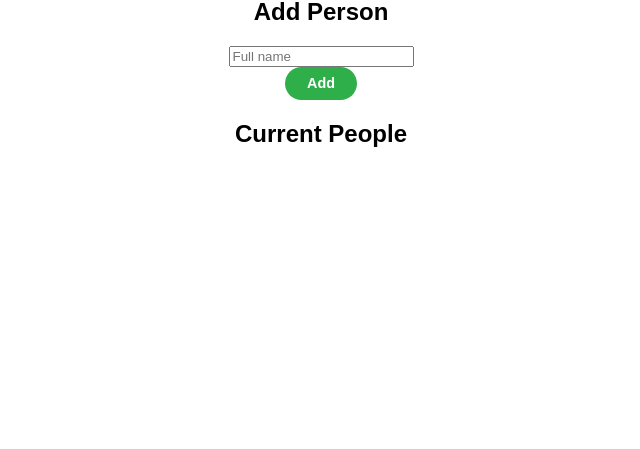
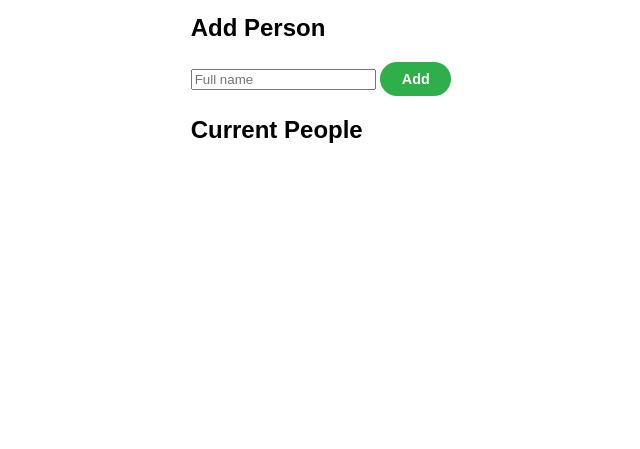
Before and after one commit to DesignLabCheck-In/Check-In-System-UPDATE-, a website: page public/admin.html in a window 1280 px wide. Shown: the part 351-800 px from the top of the page, without its empty margins (319-959 px from the left). Drawn offline with Linux system fonts and the light colour scheme; no server answers; a web font is replaced by a local one.

Commit message:
Update admin.html

```diff
--- a/public/admin.html
+++ b/public/admin.html
@@ -1,23 +1,29 @@
 <!DOCTYPE html>
-<html>
+<html lang="en">
 <head>
+  <meta charset="UTF-8" />
+  <meta name="viewport" content="width=device-width, initial-scale=1.0" />
   <title>Admin Panel</title>
-  <link rel="stylesheet" href="styles.css">
+  <link rel="stylesheet" href="styles.css" />
 </head>
-<body>
+<body class="admin-page">
+  <div class="admin-container">
+    <h1>Admin Panel</h1>
 
-<h1>Admin Panel</h1>
+    <section class="admin-card">
+      <h2>Add Person</h2>
+      <div class="admin-add-row">
+        <input id="new-name" class="admin-input" placeholder="Full name" />
+        <button id="add-person" type="button">Add</button>
+      </div>
+    </section>
 
-<h2>Add Person</h2>
+    <section class="admin-card">
+      <h2>Current People</h2>
+      <ul id="people-list" class="people-list"></ul>
+    </section>
+  </div>
 
-<input id="new-name" placeholder="Full name"/>
-<button id="add-person">Add</button>
-
-<h2>Current People</h2>
-
-<ul id="people-list"></ul>
-
-<script src="admin.js"></script>
-
+  <script src="admin.js"></script>
 </body>
 </html>
```
